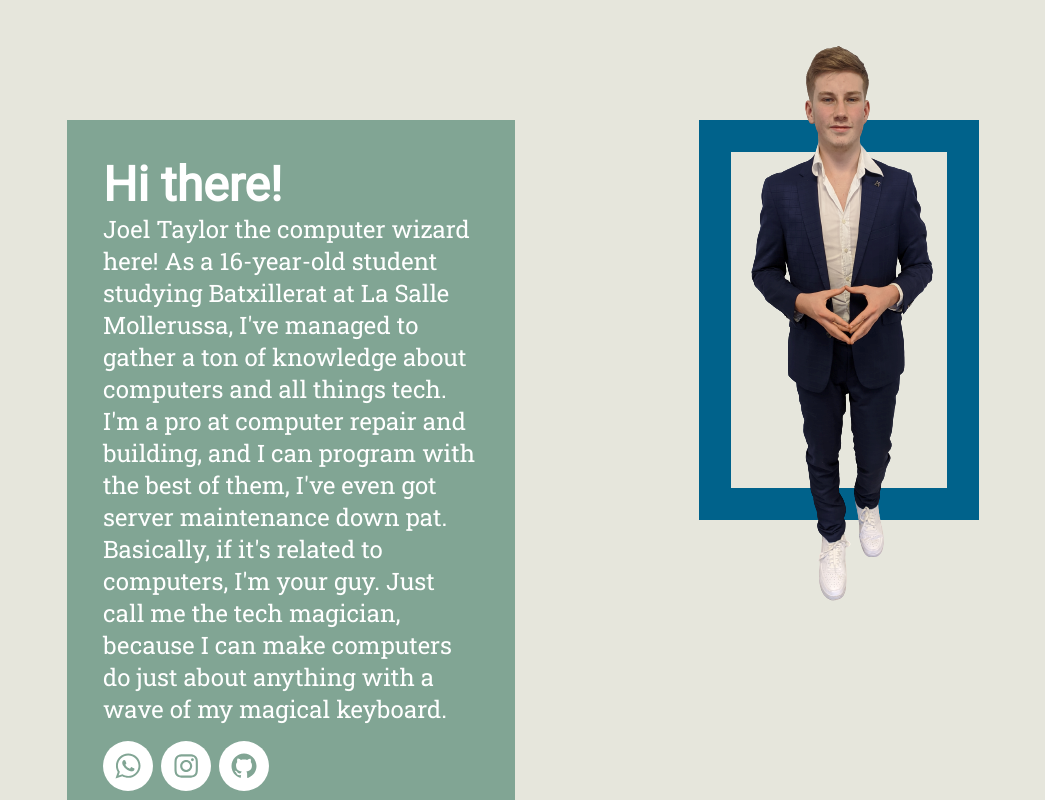
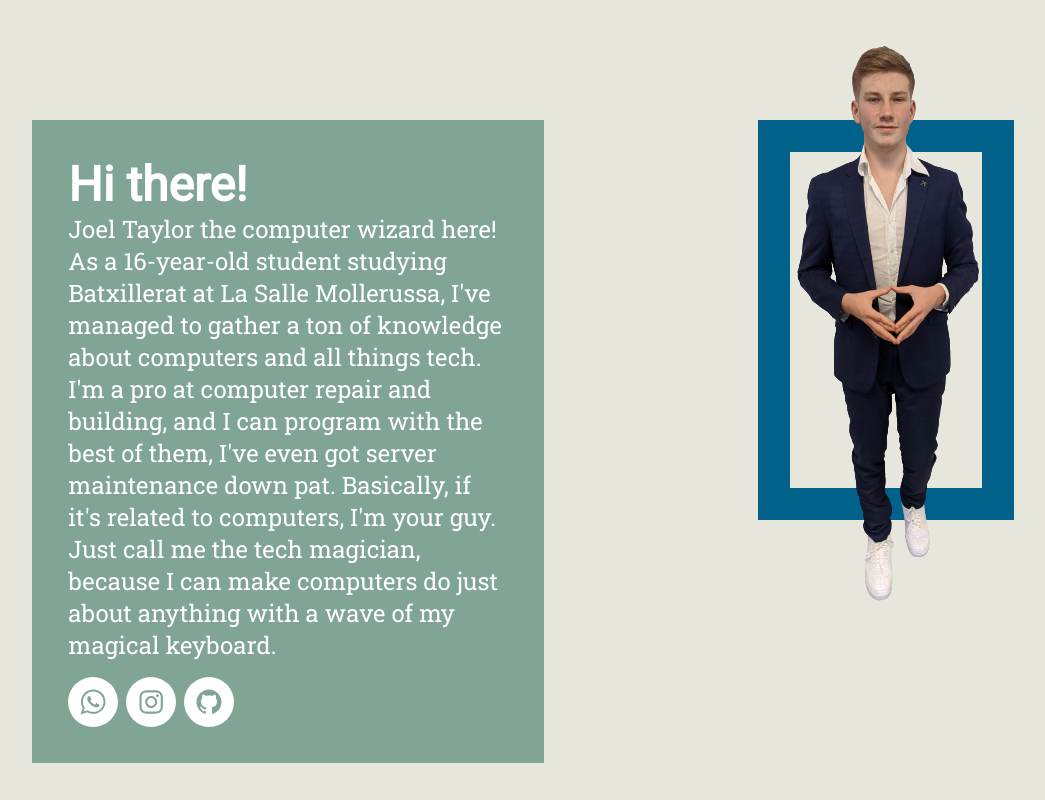
Before and after one commit to jtayped/jtayped.github.io, a React (Create React App) app: page / in a window 1280 px wide. Shown: the part 760-1560 px from the top of the page, without its empty margins (117-1162 px from the left). Built offline with nearby package versions, Linux system fonts and the light colour scheme.

Commit message:
about page spacing issue

```diff
--- a/src/containers/about/about.css
+++ b/src/containers/about/about.css
@@ -6,11 +6,12 @@
   display: flex;
   justify-content: space-evenly;
   align-items: center;
+  gap: 5%;
 }
 
 .about-right {
   align-self: flex-start;
-  width: 17.5rem;
+  width: 20%;
   height: 25rem;
   display: flex;
   justify-content: center;
@@ -18,7 +19,7 @@
 }
 
 .about-left {
-  width: 35vw;
+  width: 40%;
   background-color: var(--accent-color);
   color: white;
   padding: 2.25rem;
```
